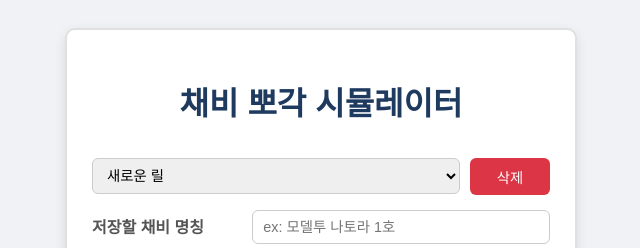
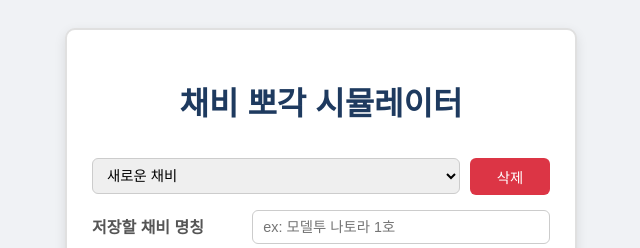
Before and after one commit to qwewone-png/rf4, a plain HTML site: page index.html in a window 1280 px wide. Shown: the top 248 px of the page, 125-765 px from the left. Drawn offline with Linux system fonts and the light colour scheme.

Commit message:
Update index.html

```diff
--- a/index.html
+++ b/index.html
@@ -677,7 +677,7 @@ document.addEventListener('DOMContentLoaded', () => {
     leadCoreWearInput.placeholder = '0.0';
 
     function loadReelList() {
-        savedReelsSelect.innerHTML = '<option value="">새로운 릴</option>';
+        savedReelsSelect.innerHTML = '<option value="">새로운 채비</option>';
         const reelKeys = [];
         for (let i = 0; i < localStorage.length; i++) {
             const key = localStorage.key(i);
```
